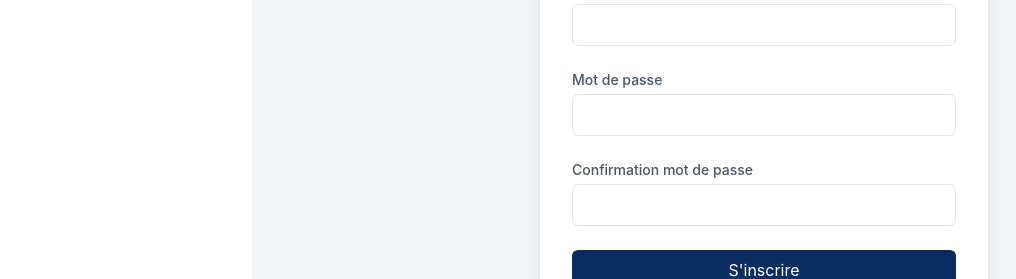
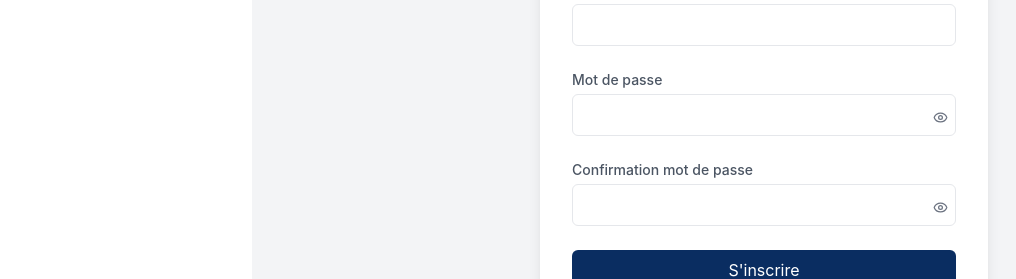
Before and after one commit to JPBeguerisse/radone-mern, a React (Create React App) app in the folder CLIENT/: page /login in a window 1280 px wide. Both pictures are taken after a click on the item "S'inscrire". Shown: the part 518-797 px from the top of the page, without its empty margins (4-1020 px from the left). Built offline with nearby package versions, Linux system fonts and the light colour scheme; no server answers.

Commit message:
add show and hide password for input

```diff
--- a/CLIENT/src/components/log/Login.tsx
+++ b/CLIENT/src/components/log/Login.tsx
@@ -7,6 +7,7 @@ import { loginUser } from "src/services/userService";
 import { z } from "zod";
 import { UserContext } from "../AppContext";
 import { api } from "src/api/api";
+import { Eye, EyeClosed } from "lucide-react";
 
 export const userLoginSchema = z.object({
   email: z.string().email("Email invalide"),
@@ -16,8 +17,7 @@ export const userLoginSchema = z.object({
 const Login = () => {
   const navigate = useNavigate();
   const userContext = useContext(UserContext);
-  //console.log("Set", setUid);
-
+  const [showPassword, setShowPassword] = useState(false);
   type userLoginForm = z.infer<typeof userLoginSchema>;
 
   const {
@@ -90,7 +90,7 @@ const Login = () => {
           <div className="text-red-500 text-sm">{errors.email.message}</div>
         )}
       </div>
-      <div>
+      <div className="relative">
         <label
           htmlFor="password"
           className="block text-sm font-medium text-gray-600"
@@ -99,11 +99,22 @@ const Login = () => {
         </label>
         <input
           {...register("password")}
-          type="password"
+          type={showPassword ? "text" : "password"}
           id="password"
           name="password"
           className="w-full p-2 mt-1 border rounded-md focus:border-blue-400"
         />
+        <button
+          type="button"
+          onClick={() => setShowPassword(!showPassword)}
+          className="absolute right-3 top-10 text-gray-800"
+        >
+          {showPassword ? (
+            <EyeClosed width={15} height={15} />
+          ) : (
+            <Eye width={15} height={15} />
+          )}
+        </button>
         {errors.password && (
           <div className="text-red-500 text-sm">{errors.password.message}</div>
         )}
--- a/CLIENT/src/components/log/Register.tsx
+++ b/CLIENT/src/components/log/Register.tsx
@@ -5,6 +5,7 @@ import { useForm } from "react-hook-form";
 import { zodResolver } from "@hookform/resolvers/zod";
 import { createUser } from "src/services/userService";
 import { toast } from "react-toastify";
+import { Eye, EyeClosed } from "lucide-react";
 
 export const userRegisterSchema = z
   .object({
@@ -30,7 +31,8 @@ export const userRegisterSchema = z
 
 const Register = () => {
   const [isSubmit, setIsSubmit] = useState<boolean>(false);
-
+  const [showPassword, setShowPassword] = useState(false);
+  const [showPasswordRepeat, setShowPasswordRepeat] = useState(false);
   type userRegisterForm = z.infer<typeof userRegisterSchema>;
 
   const {
@@ -136,7 +138,7 @@ const Register = () => {
               <div className="text-red-500 text-sm">{errors.email.message}</div>
             )}
           </div>
-          <div>
+          <div className="relative">
             <label
               htmlFor="password"
               className="block text-sm font-medium text-gray-600"
@@ -145,18 +147,29 @@ const Register = () => {
             </label>
             <input
               {...register("password")}
-              type="password"
+              type={showPassword ? "text" : "password"}
               id="password"
               name="password"
               className="w-full p-2 mt-1 border rounded-md focus:border-blue-400"
             />
+            <button
+              type="button"
+              className="absolute right-2 top-10 text-gray-500"
+              onClick={() => setShowPassword(!showPassword)}
+            >
+              {showPassword ? (
+                <EyeClosed width={15} height={15} />
+              ) : (
+                <Eye width={15} height={15} />
+              )}
+            </button>
             {errors.password && (
               <div className="text-red-500 text-sm">
                 {errors.password.message}
               </div>
             )}
           </div>
-          <div>
+          <div className="relative">
             <label
               htmlFor="passwordRepeat"
               className="block text-sm font-medium text-gray-600"
@@ -165,11 +178,22 @@ const Register = () => {
             </label>
             <input
               {...register("passwordRepeat")}
-              type="password"
+              type={showPasswordRepeat ? "text" : "password"}
               id="passwordRepeat"
               name="passwordRepeat"
               className="w-full p-2 mt-1 border rounded-md focus:border-blue-400"
             />
+            <button
+              type="button"
+              className="absolute right-2 top-10 text-gray-500"
+              onClick={() => setShowPasswordRepeat(!showPasswordRepeat)}
+            >
+              {showPasswordRepeat ? (
+                <EyeClosed width={15} height={15} />
+              ) : (
+                <Eye width={15} height={15} />
+              )}
+            </button>
             {errors.passwordRepeat && (
               <div className="text-red-500 text-sm">
                 {errors.passwordRepeat.message}
--- a/CLIENT/src/pages/EditProfil.tsx
+++ b/CLIENT/src/pages/EditProfil.tsx
@@ -11,6 +11,7 @@ import {
 } from "src/redux/reducers/user.reducer";
 import { toast } from "react-toastify";
 import { setSelectedPicture } from "src/redux/sagas/user.saga";
+import { Eye, EyeClosed } from "lucide-react";
 
 export const updateUserSchema = z.object({
   name: z.string().min(2, "Le nom est requis"),
@@ -36,15 +37,9 @@ export const updateUserSchema = z.object({
 export const EditProfil = () => {
   const currentUser: User = useSelector((state: any) => state.userReducer.user);
   const errorsServer = useSelector((state: any) => state.userReducer.error);
-
   const defaultPicture = "uploads/profil/random-user.jpeg";
-  //   console.log("Erreur server", errorsServer);
-
-  console.log(currentUser);
-
-  if (currentUser) {
-    console.log(currentUser.picture);
-  }
+  const [showOldPassword, setShowOldPassword] = useState(false);
+  const [showNewPassword, setShowNewPassword] = useState(false);
 
   const dispatch = useDispatch();
   type UpdateUserForm = z.infer<typeof updateUserSchema>;
@@ -249,7 +244,7 @@ export const EditProfil = () => {
         </div>
 
         {/* Champ Ancien mot de passe */}
-        <div>
+        <div className="relative">
           <label
             htmlFor="oldPassword"
             className="block text-sm font-semibold mb-1"
@@ -259,16 +254,27 @@ export const EditProfil = () => {
           <input
             {...register("oldPassword")}
             id="oldPassword"
-            type="password"
+            type={showOldPassword ? "text" : "password"}
             className="w-full border border-gray-300 rounded-md p-2"
           />
+          <button
+            type="button"
+            onClick={() => setShowOldPassword(!showOldPassword)}
+            className="absolute right-3 top-10 text-gray-800"
+          >
+            {showOldPassword ? (
+              <EyeClosed width={15} height={15} />
+            ) : (
+              <Eye width={15} height={15} />
+            )}
+          </button>
           {errors.oldPassword && (
             <p className="text-sm text-red-500">{errors.oldPassword.message}</p>
           )}
         </div>
 
         {/* Champ Nouveau mot de passe */}
-        <div>
+        <div className="relative">
           <label
             htmlFor="newPassword"
             className="block text-sm font-semibold mb-1"
@@ -278,9 +284,20 @@ export const EditProfil = () => {
           <input
             {...register("newPassword")}
             id="newPassword"
-            type="password"
+            type={showNewPassword ? "text" : "password"}
             className="w-full border border-gray-300 rounded-md p-2"
           />
+          <button
+            type="button"
+            onClick={() => setShowNewPassword(!showNewPassword)}
+            className="absolute right-3 top-10 text-gray-800"
+          >
+            {showNewPassword ? (
+              <EyeClosed width={15} height={15} />
+            ) : (
+              <Eye width={15} height={15} />
+            )}
+          </button>
           {errors.newPassword && (
             <p className="text-sm text-red-500">{errors.newPassword.message}</p>
           )}
```
